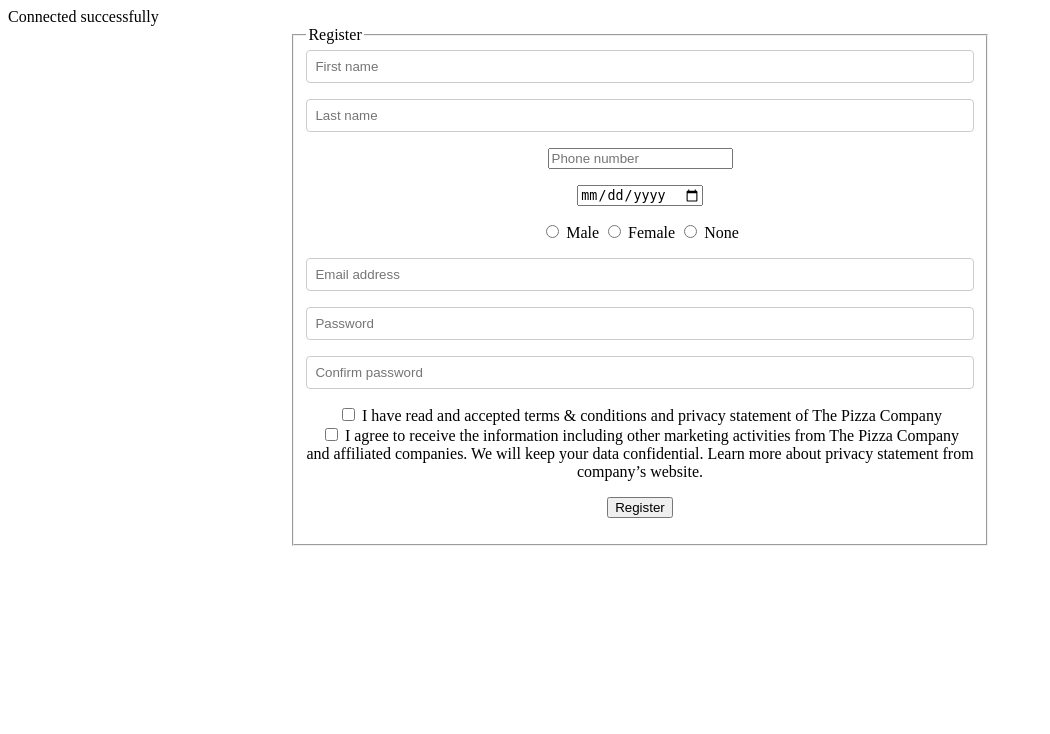
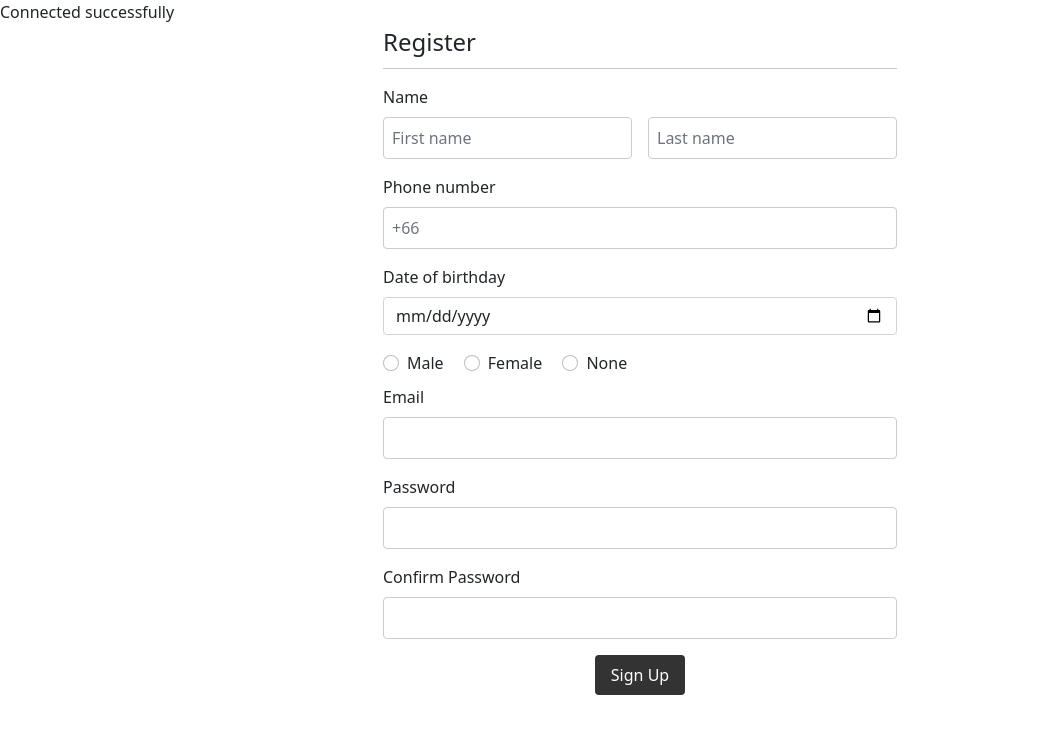
Before and after one commit to nonnnz/pizza-database-project, a PHP site: page /pages/signup.php in a window 1280 px wide. Shown: the top 734 px of the page, without its empty margins (0-1050 px from the left). Run offline with PHP 8.4, Linux system fonts and the light colour scheme; some libraries are stand-ins or nearby versions.

Commit message:
Update signup.php

```diff
--- a/pages/signup.php
+++ b/pages/signup.php
@@ -47,7 +47,6 @@ if(isset($_POST['submit'])){
             header('Location: home.php');
         }
     }
-
 }
 
 ?>
@@ -65,6 +64,7 @@ if(isset($_POST['submit'])){
 
     <!-- custom css file link  -->
     <link rel="stylesheet" href="css/style.css">
+    <link href="https://cdn.jsdelivr.net/npm/bootstrap@5.0.2/dist/css/bootstrap.min.css" rel="stylesheet" integrity="sha384-EVSTQN3/azprG1Anm3QDgpJLIm9Nao0Yz1ztcQTwFspd3yD65VohhpuuCOmLASjC" crossorigin="anonymous"></head>
 
     <!-- bootstrap  -->
 
@@ -72,7 +72,7 @@ if(isset($_POST['submit'])){
 <body>
 
 <!-- header section starts
-php include 'components/user_header.php'; ?>
+php include 'components/user_header.php'; ?> -->
 <!-- header section ends -->
 
 <section class="form-container">
@@ -80,45 +80,60 @@ php include 'components/user_header.php'; ?>
         <form method="post" action="">
             <fieldset name="register">
             <legend>Register</legend>
-            <div class="form-group" style="text-align:center;" >
-                <input type="text" name="fname" required placeholder="First name" class="box" maxlength="50">
+            <hr>
+
+            <!-- F/L name -->
+            <label for="firstname" class="form-label">Name</label>
+            <div class="row g-3">
+                <div class="col">
+                    <input type="text" class="form-control" placeholder="First name" aria-label="First name">
                 </div>
-            <div class="form-group" style="text-align:center;">
-                <input type="text" name="lname" required placeholder="Last name" class="box" maxlength="50">
+                <div class="col">
+                    <input type="text" class="form-control" placeholder="Last name" aria-label="Last name">
                 </div>
-            <div class="form-group" style="text-align:center;">
-                <input type="tel" name="phone" required placeholder="Phone number" class="box" maxlength="10">
             </div>
-            <div class="form-group" style="text-align:center;">
-                <input type="date" name="birthdate" required placeholder="Date of birth" class="box">
+
+            <div class="mb-3"> <!-- Phone number -->
+                <label for="phonenumber" class="form-label">Phone number</label>
+                <input type="text" class="form-control" name="tel" placeholder="+66">
             </div>
-            <div class="form-group" style="text-align:center;">
-                <input type="radio" name="gender" value="male" required>
-                <span>Male</span>
-                <input type="radio" name="gender" value="female" required>
-                <span>Female</span>
-                <input type="radio" name="gender" value="none" required>
-                <span>None</span>
+
+            <div class="mb-3"> <!-- Date of birth -->
+                <label for="startDate">Date of birthday</label>
+                <input id="startDate" class="form-control" type="date" />
             </div>
-            <div class="form-group" style="text-align:center;">
-                <input type="email" name="email" required placeholder="Email address" class="box" maxlength="50">
+
+            <!-- Gender -->
+            <div class="form-check form-check-inline">
+                <input class="form-check-input" type="radio" name="inlineRadioOptions" id="inlineRadio1" value="option1">
+                <label class="form-check-label" for="inlineRadio1">Male</label>
             </div>
-            <div class="form-group" style="text-align:center;">
-                <input type="password" name="password" required placeholder="Password" class="box" maxlength="20">
+            <div class="form-check form-check-inline">
+                <input class="form-check-input" type="radio" name="inlineRadioOptions" id="inlineRadio1" value="option1">
+                <label class="form-check-label" for="inlineRadio1">Female</label>
             </div>
-            <div class="form-group" style="text-align:center;">
-                <input type="password" name="confirm_password" required placeholder="Confirm password" class="box" maxlength="20">
+            <div class="form-check form-check-inline">
+                <input class="form-check-input" type="radio" name="inlineRadioOptions" id="inlineRadio1" value="option1">
+                <label class="form-check-label" for="inlineRadio1">None</label>
             </div>
-            <div class="form-group" style="text-align:center;">
-                <input type="checkbox" name="agree" required>
-                <span>I have read and accepted terms & conditions and privacy statement of The Pizza Company</span>
-                <br>
-                <input type="checkbox" name="receive_info">
-                <span>I agree to receive the information including other marketing activities from The Pizza Company<br>and affiliated companies. We will keep your data confidential. Learn more about privacy statement from<br>company’s website.</span>
+
+            <div class="mb-3"> <!-- Email -->
+                <label for="email" class="form-label">Email</label>
+                <input type="email" class="form-control" name="email" aria-describedby="email">
             </div>
+            <div class="mb-3"> <!-- Password -->
+                <label for="password" class="form-label">Password</label>
+                <input type="password" class="form-control" name="password">
+            </div>
+            <div class="mb-3"> <!-- Confirm Password -->
+                <label for="confirm password" class="form-label">Confirm Password</label>
+                <input type="password" class="form-control" name="c_password">
+            </div>
+
             <div class="form-group" style="text-align:center;" style="display: flex; justify-content: center;">
-                <input type="submit" name="submit" value="Register" class="button">
+                <button type="submit" name="signup" class="btn btn-primary">Sign Up</button>
             </div>
+
             </fieldset>
         </form>
     </div>
```
Lines whose indentation alone changed are shown as unchanged.
